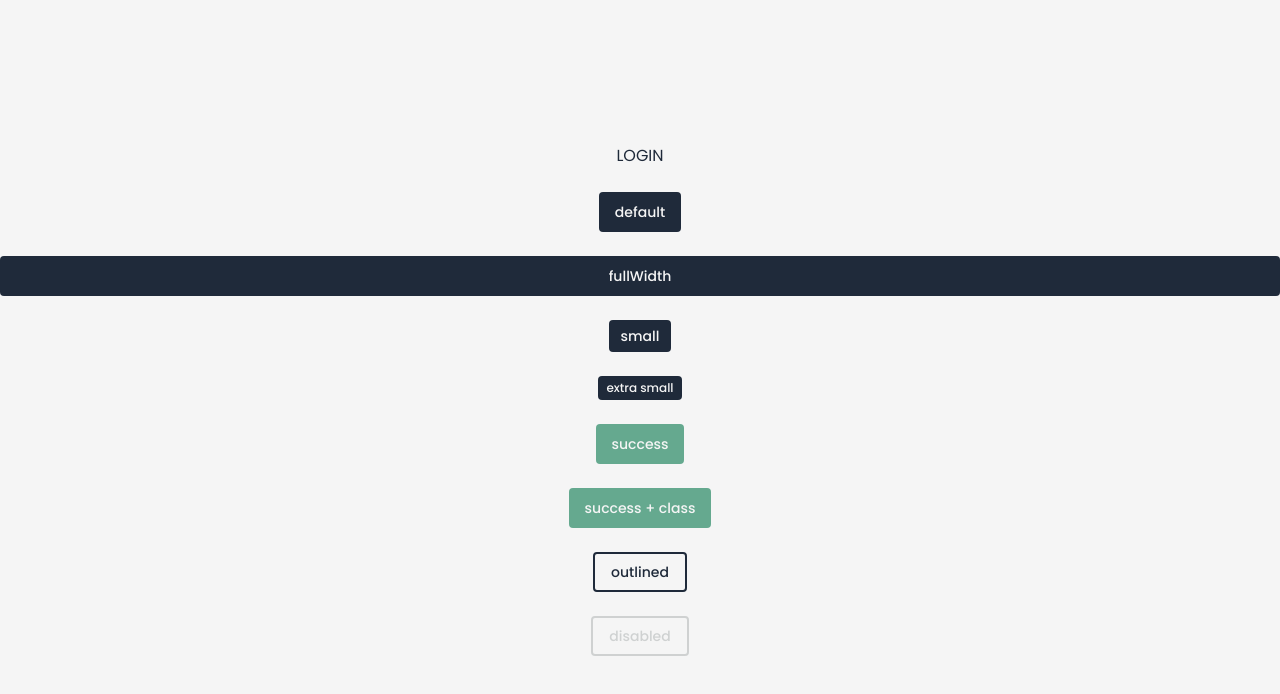
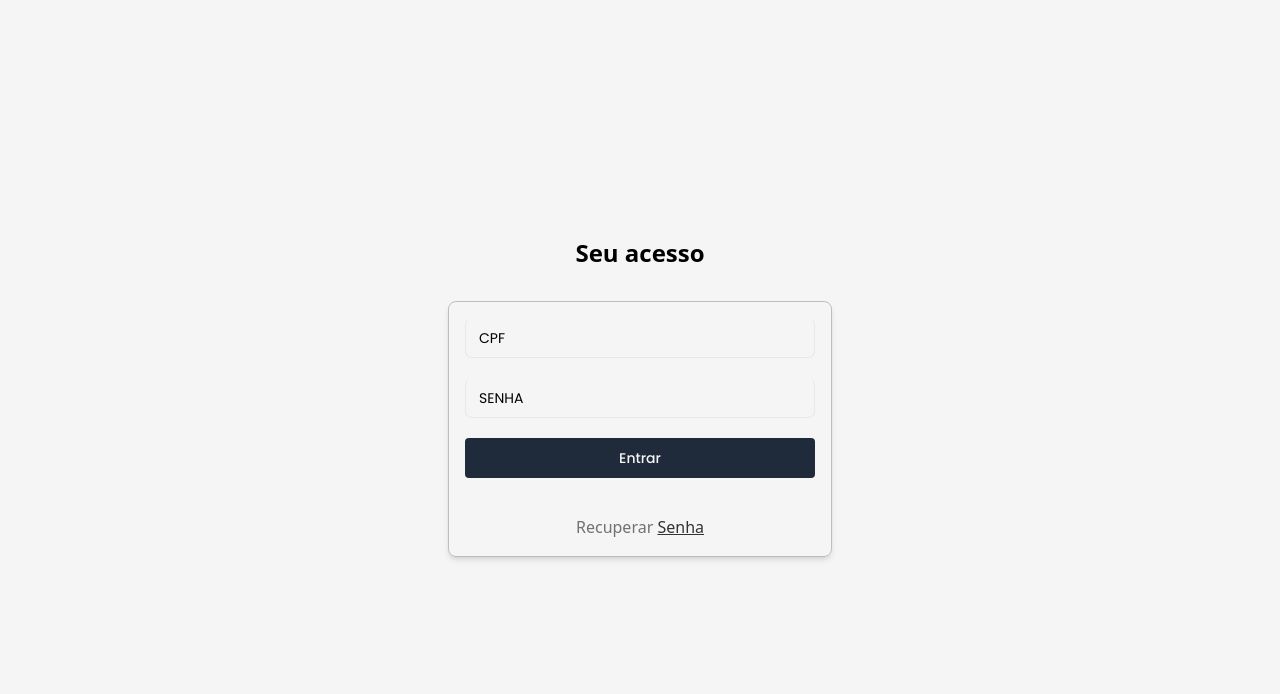
Before and after one commit to RpThiagoluiz/project-ct, a Next.js app: page /login in a window 1280 px wide. Shown: the top 694 px of the page. Built offline with nearby package versions, Linux system fonts and the light colour scheme.

Commit message:
feat: form component

```diff
--- a/package.json
+++ b/package.json
@@ -19,6 +19,8 @@
     "postcss": "8.4.27",
     "react": "18.2.0",
     "react-dom": "18.2.0",
+    "react-hook-form": "^7.45.4",
+    "react-icons": "^4.10.1",
     "tailwind-variants": "^0.1.13",
     "tailwindcss": "3.3.3",
     "typescript": "5.1.6"
--- a/src/app/forget-password/page.tsx
+++ b/src/app/forget-password/page.tsx
@@ -5,42 +5,6 @@ export default function Page() {
   return (
     <div className="flex flex-col h-screen items-center justify-center gap-6 bg-whitePrimary text-primaryDarkBlue">
       <h1>FORGET PASSWORD</h1>
-
-      <Input
-        error
-        errorMessage="Error in this field"
-        className="mt-4"
-        placeholder="CPF TEST Error"
-      />
-
-      <Input
-        pattern="outlined"
-        error
-        errorMessage="Error in this field"
-        className="mt-5"
-        placeholder="CPF outlined Error"
-      />
-
-      <Input className="mt-4" placeholder="CPF TEST" />
-
-      <Input
-        pattern="outlined"
-        className="mt-4"
-        placeholder="CPF TEST outlined"
-      />
-
-      <Input disabled className="mt-15" placeholder="CPF TEST disabled" />
-
-      <InputWithLabel label="Saudades Cláudio Default" />
-
-      <InputWithLabel
-        label="Saudades Cláudio outlined"
-        error
-        errorMessage="Error in this field"
-        className="mt-15"
-      />
-
-      <InputWithLabel label="Saudades Cláudio disabled" disabled />
     </div>
   );
 }
--- a/src/app/login/page.tsx
+++ b/src/app/login/page.tsx
@@ -1,20 +1,40 @@
+'use client';
+
 import { Button } from '@/components/Button';
+import { AiOutlineMenu } from 'react-icons/ai';
+import InputWithLabel from '@/components/InputWithLabel';
 
 export default function Page() {
   return (
-    <div className="flex flex-col h-screen items-center justify-center gap-6 bg-whitePrimary text-primaryDarkBlue">
-      <h1>LOGIN</h1>
+    <div className="h-screen flex flex-col items-center justify-center bg-whitePrimary ">
+      <h4 className="block font-sans text-2xl font-semibold leading-snug tracking-normal text-blue-gray-900 antialiased">
+        Seu acesso
+      </h4>
 
-      <Button>default</Button>
-      <Button size="fullWidth">fullWidth</Button>
-      <Button size="sm">small</Button>
-      <Button size="xs">extra small</Button>
-      <Button success>success</Button>
-      <Button success className="w-50">
-        success + class
-      </Button>
-      <Button pattern="outlined">outlined</Button>
-      <Button disabled>disabled</Button>
+      {/* FORM essa DIV */}
+      <form className="flex flex-col mt-8 mb-2 w-80 max-w-screen-lg sm:w-96 p-4 gap-5 border lg:border-grayLighter lg:border lg:rounded-lg lg:shadow-md">
+        <InputWithLabel label="CPF" />
+        <InputWithLabel label="SENHA" />
+        <Button
+          size="fullWidth"
+          type="submit"
+          onClick={(e) => {
+            e.preventDefault();
+            console.log('TODO');
+          }}
+        >
+          Entrar
+        </Button>
+        <p className="mt-4 block text-center font-sans text-base font-normal leading-relaxed text-grayPrimary antialiased">
+          Recuperar{' '}
+          <a
+            className="font-medium text-grayDark transition-colors hover:text-primaryDarkBlue underline"
+            href="#"
+          >
+            Senha
+          </a>
+        </p>
+      </form>
     </div>
   );
 }
```
Also changed, not shown: 1 other file (tests, documents, lock files or other folders).
